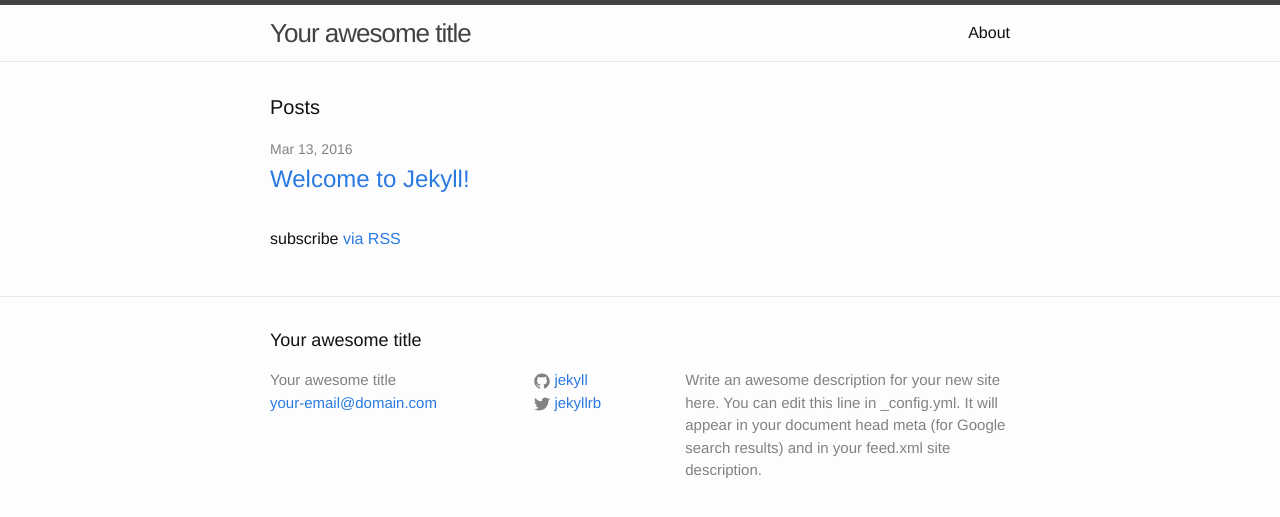
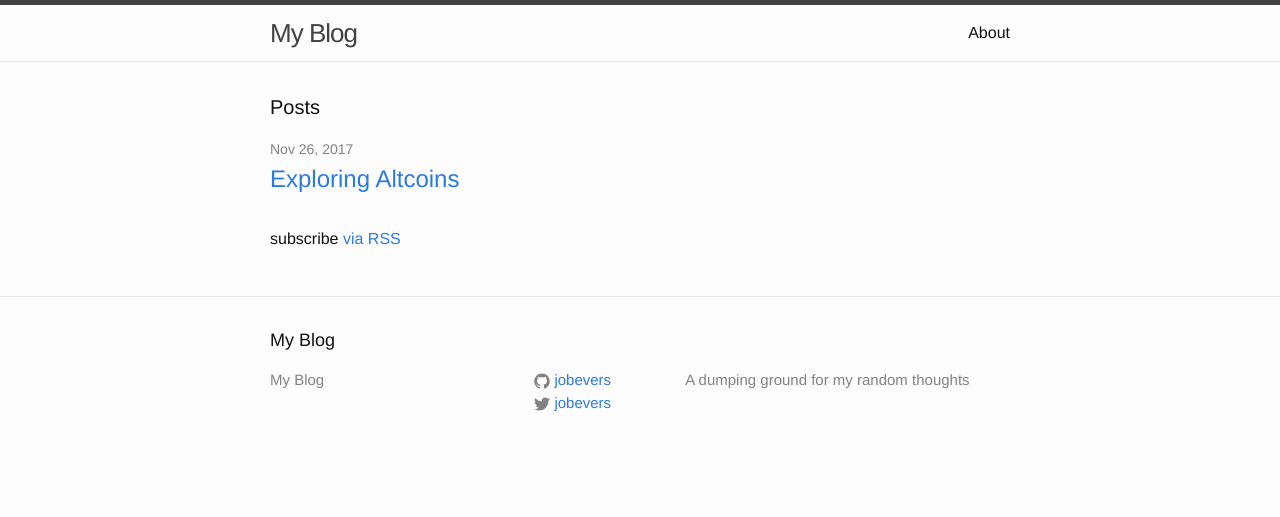
Before and after one commit to jobevers/jobevers.github.io, a Jekyll site: the page built from index.html, in a window 1280 px wide. Shown: the top 517 px of the page. Built offline with Jekyll 4.4.1, drawn with Linux system fonts in a browser that asks for light colours.

```diff
--- a/_config.yml
+++ b/_config.yml
@@ -6,16 +6,13 @@
 # 'jekyll serve'. If you change this file, please restart the server process.
 
 # Site settings
-title: Your awesome title
-email: your-email@domain.com
+title: My Blog
 description: > # this means to ignore newlines until "baseurl:"
-  Write an awesome description for your new site here. You can edit this
-  line in _config.yml. It will appear in your document head meta (for
-  Google search results) and in your feed.xml site description.
+  A dumping ground for my random thoughts
 baseurl: "" # the subpath of your site, e.g. /blog
-url: "http://yourdomain.com" # the base hostname & protocol for your site
-twitter_username: jekyllrb
-github_username:  jekyll
+url: "http://jobevers.github.io" # the base hostname & protocol for your site
+twitter_username: jobevers
+github_username:  jobevers
 
 # Build settings
 markdown: kramdown
```
Also changed, not shown: _posts/2016-03-12-welcome-to-jekyll.markdown (deleted, +0 -25 lines), _posts/2017-11-26-exploring-altcoins.md (added, +20 -0 lines).
